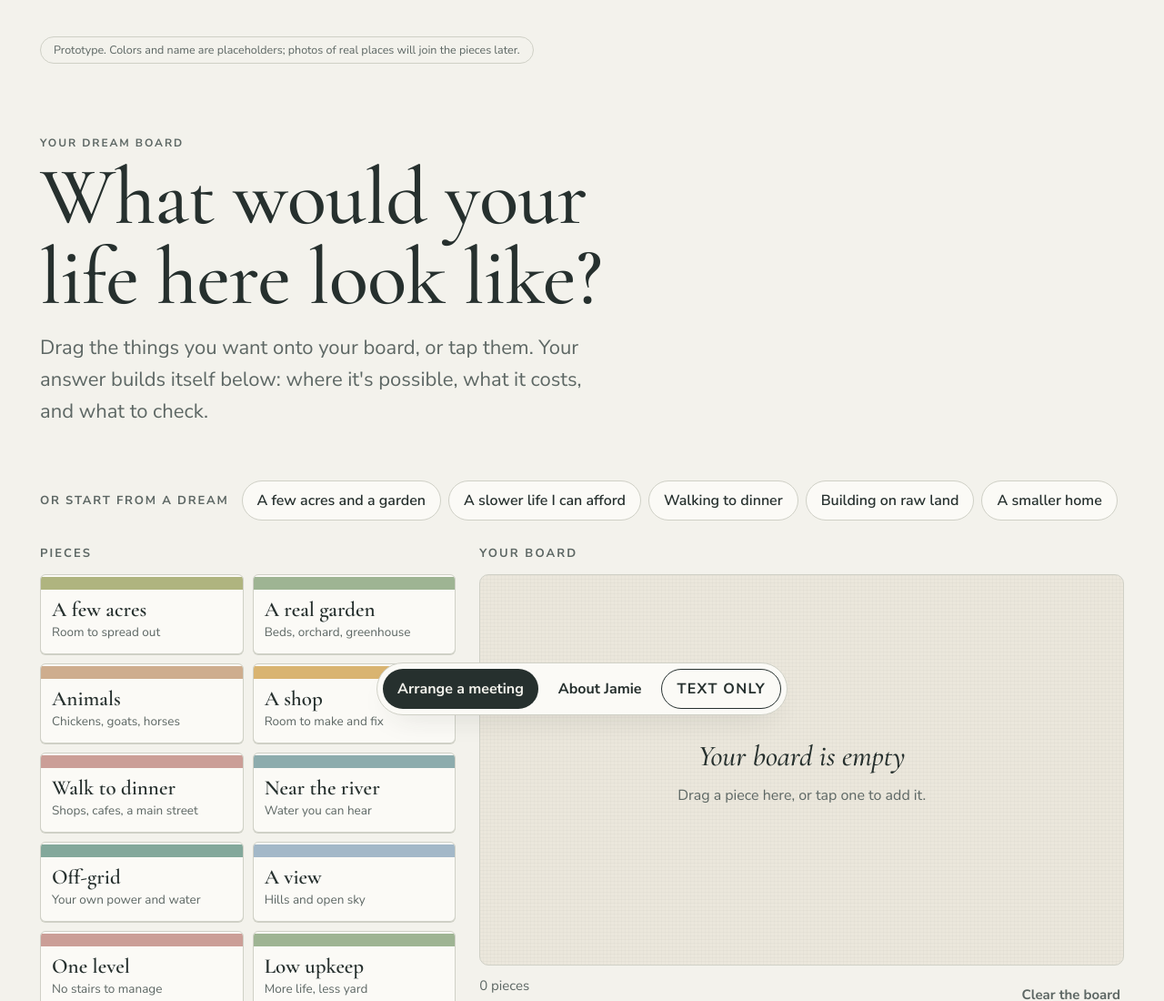
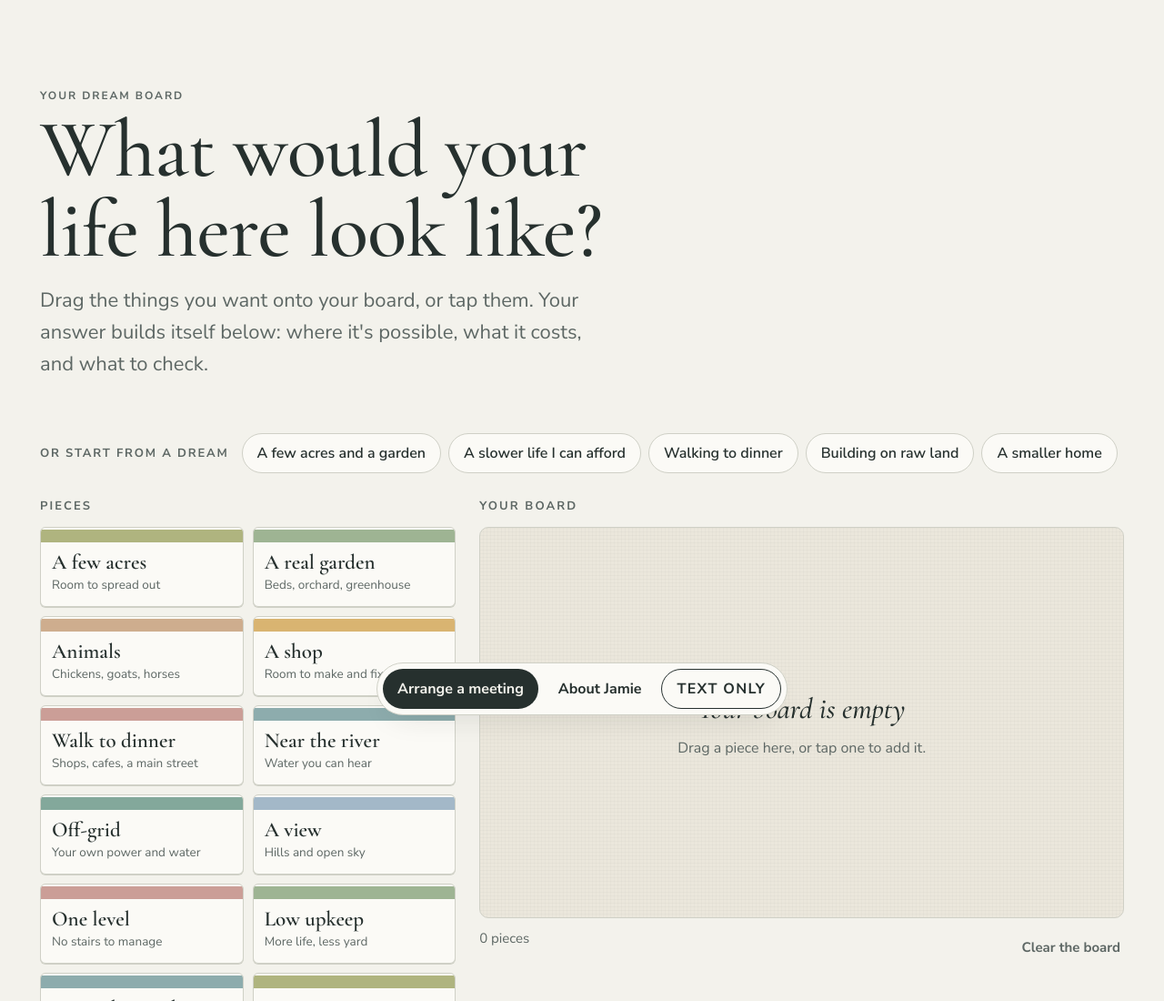
Before and after one commit to jamietheoregonrealtor-ai/tour, a plain HTML site: page index.html in a window 1280 px wide. Shown: the top 1100 px of the page at 91% size. Drawn offline with nearby package versions, Linux system fonts and the light colour scheme.

Commit message:
Add files via upload

```diff
--- a/index.html
+++ b/index.html
@@ -211,7 +211,6 @@ html.text-mode .textonly { display: block; }
 
 <div class="full">
 <div class="wrap">
-  <span class="note">Prototype. Colors and name are placeholders; photos of real places will join the pieces later.</span>
   <section class="b-hero">
     <p class="eyebrow">Your dream board</p>
     <h1>What would your life here look like?</h1>
```
